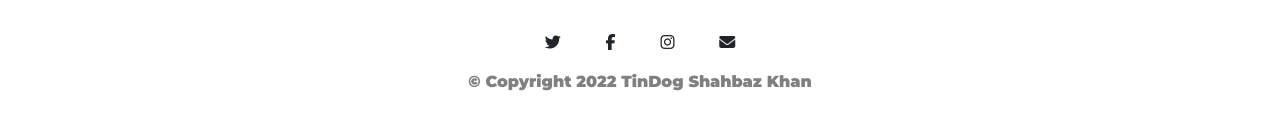
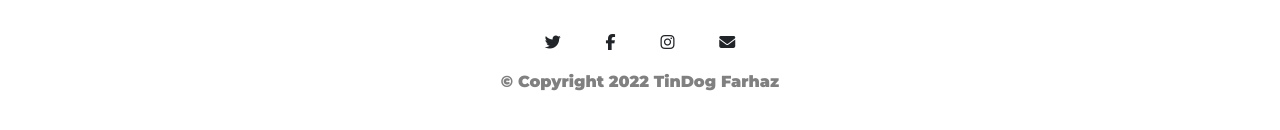
Before and after one commit to Shahbaz1911/tindog, a plain HTML site: page index.html in a window 1280 px wide. Shown: the part 3356-3486 px from the top of the page. Drawn offline with nearby package versions, Linux system fonts and the light colour scheme.

Commit message:
Update index.html

```diff
--- a/index.html
+++ b/index.html
@@ -274,7 +274,7 @@
     <i class="social-icon fa-brands fa-instagram"></i>
     <i class="social-icon fa-solid fa-envelope"></i>
     <div class="footer">
-      <p>© Copyright 2022 TinDog Shahbaz Khan</p>
+      <p>© Copyright 2022 TinDog Farhaz</p>
     </div>
 
   </footer>
```
